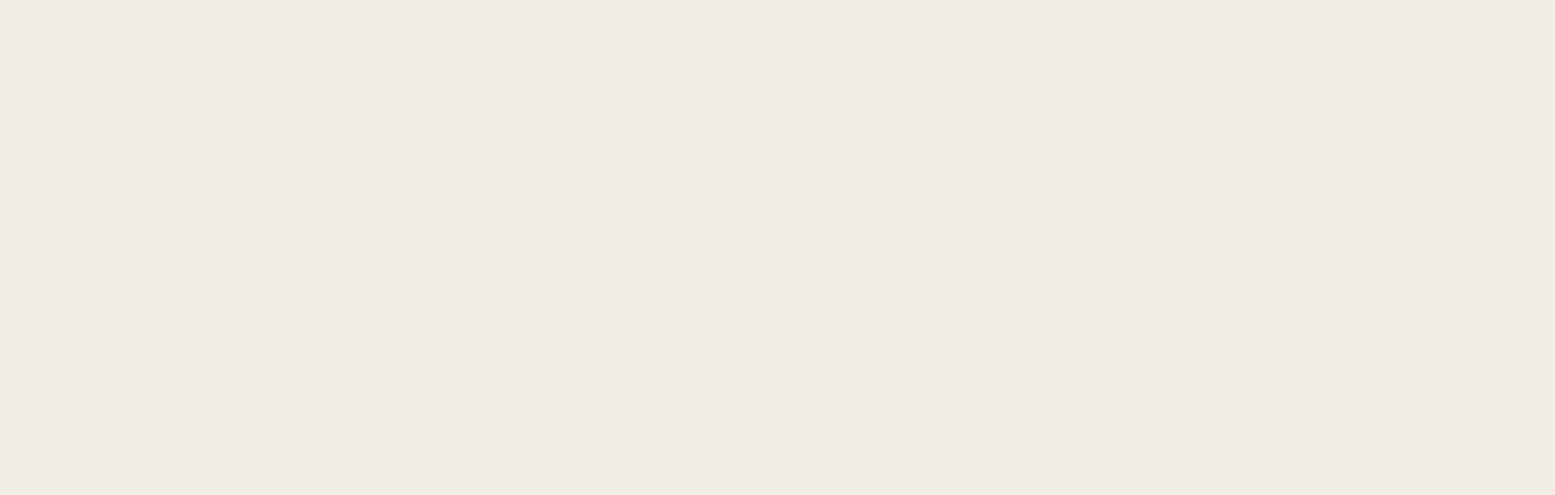
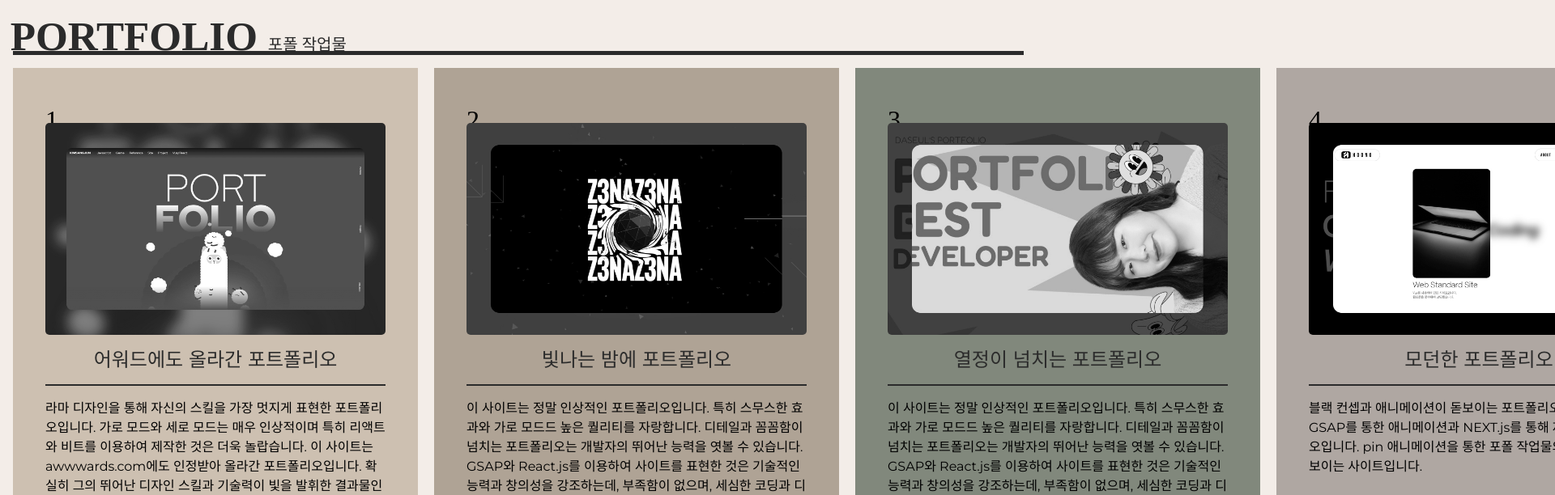
Before and after one commit to fromYeseul/port2024-next, a Next.js app: page / in a window 1280 px wide. Shown: the part 4900-5512 px from the top of the page at 81% size, 1920 px wide, since content can reach past the window. Before the commit the page ends 4720 px from the top, so only its background shows below. Built offline with nearby package versions, Linux system fonts and the light colour scheme; a small style sheet from the web is missing; a web font is replaced by a local one.

Commit message:
포폴 완료

```diff
--- a/src/components/Port.jsx
+++ b/src/components/Port.jsx
@@ -1,9 +1,30 @@
-import React from 'react'
+import React from 'react';
+import { portText } from '@/constants';
+import Image from 'next/image';
 
 const Port = () => {
-  return (
-    <div>Port</div>
-  )
+    return (
+        <section id="port">
+            <div class="port__inner">
+                <h2 class="port__title">
+                    portfolio <em>포폴 작업물</em>
+                </h2>
+                <div class="port__wrap">
+                    {portText.map((port, key)=>(
+                        <article class={`port__item p${key+1}`}>
+                            <span class="num">{key+1}.</span>
+                            <a href={port.code} target="_blank" class="img">
+                                <Image src={port.img} alt={port.name} width={420} height={262} />
+                            </a>
+                            <h3 class="title">{port.title}</h3>
+                            <p class="desc">{port.desc}</p>
+                            <a href={port.view} target="_blank" class="site">사이트 보기</a>
+                        </article>
+                    ))}
+                </div>
+            </div>
+        </section>
+    )
 }
 
 export default Port
```
